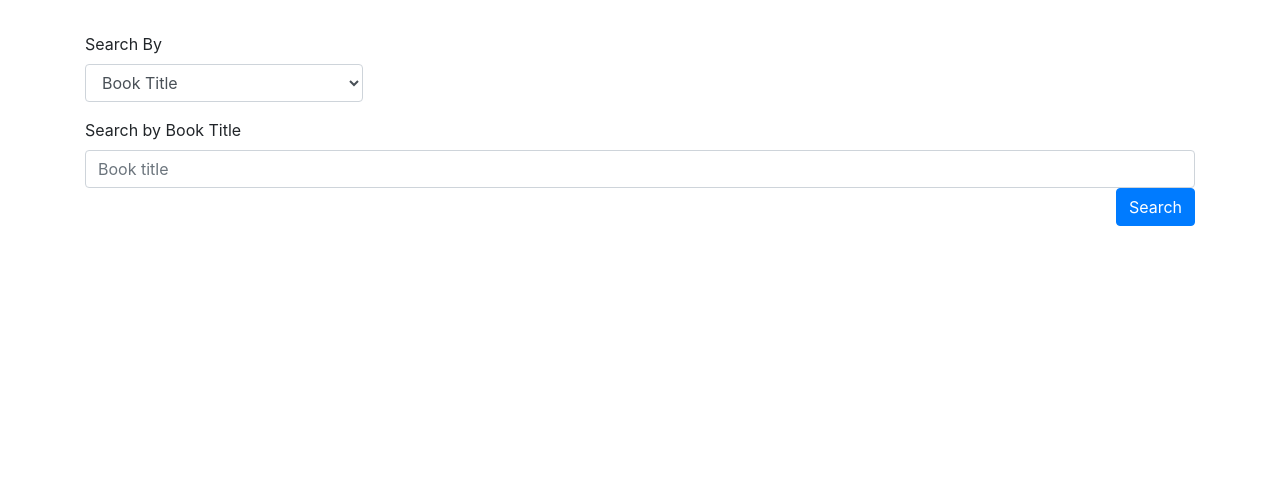
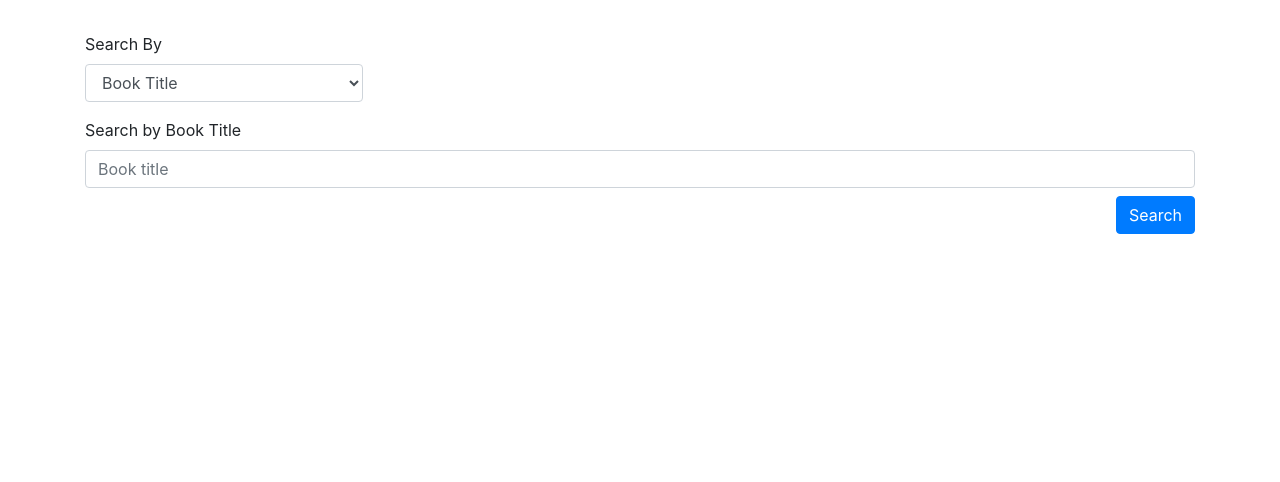
Before and after one commit to rehani1/bookcataloging, a Django app: page / in a window 1280 px wide. Shown: the part 222-704 px from the top of the page. Run offline with Django 4.2, Linux system fonts and the light colour scheme; the visitor is signed in with stand-in values (Sample User, id 1); some libraries are stand-ins or nearby versions.

Commit message:
add some y padding to search button

```diff
--- a/bookcataloging/templates/bookcataloging/index.html
+++ b/bookcataloging/templates/bookcataloging/index.html
@@ -66,7 +66,7 @@
                 <form action="{% url 'bookcataloging:search' %}" method="get">
                     <label for="query">Search by Book Title</label>
                     <input class="form-control" type="search"  id="query" name="query" placeholder="Book title">
-                    <div class="justify-content-end d-flex">
+                    <div class="justify-content-end d-flex py-2">
                         <button type="submit" class="btn btn-primary ml-2">Search</button>
                     </div>
                 </form>
```
